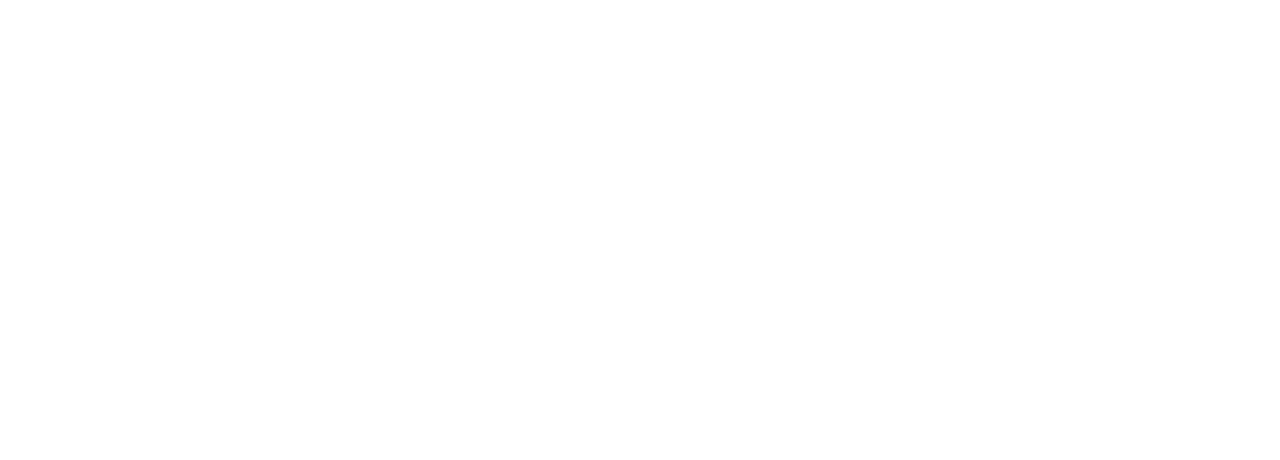
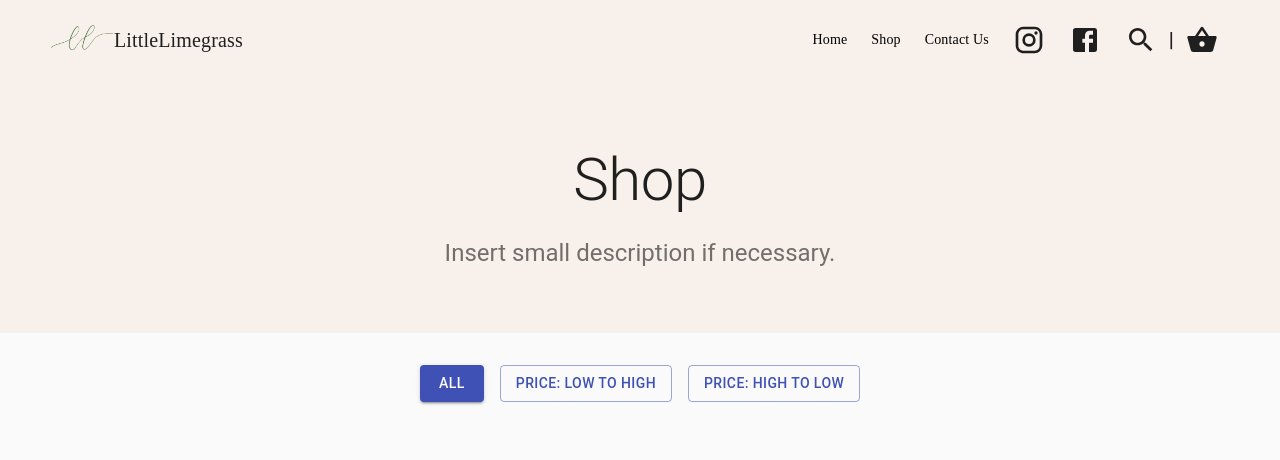
Before and after one commit to vicvip/littlelimegrass-react, a React (Create React App) app: page /shop in a window 1280 px wide. Shown: the top 460 px of the page. Built offline with nearby package versions, Linux system fonts and the light colour scheme.

Commit message:
changed product to shop, bg change

```diff
--- a/src/App.js
+++ b/src/App.js
@@ -1,12 +1,25 @@
 import React from 'react';
 import { BrowserRouter as Router, Route } from "react-router-dom"
+import { MuiThemeProvider, createMuiTheme } from "@material-ui/core/styles";
 import './App.css';
 import { Home } from './home';
-import { Products } from './products';
+import { Shop } from './shop';
 import { ContactUs } from './contact-us';
+import { CssBaseline } from '@material-ui/core';
+
+const theme = createMuiTheme({
+	palette: {
+		background: {
+			paper: "#f7f0eb"
+		}
+	}
+})
 
 function App() {
+	console.log(theme)
 	return (
+		<MuiThemeProvider theme={theme}>
+			<CssBaseline />
 			<Router>
 				<div>
 					{/* <nav>
@@ -19,10 +32,11 @@
         </nav> */}
 
 					<Route path="/" exact component={Home} />
-				<Route path="/products/" component={Products} />
+					<Route path="/shop/" component={Shop} />
 					<Route path="/contact-us/" component={ContactUs} />
 				</div>
 			</Router>
+		</MuiThemeProvider>
 	);
 }
 
--- a/src/appbar.js
+++ b/src/appbar.js
@@ -1,7 +1,3 @@
-/* eslint-disable no-mixed-spaces-and-tabs */
-//import React from "react"
-// import { BrowserRouter as Route, Link } from "react-router-dom"
-
 // import AppBar from '@material-ui/core/AppBar';
 // import Toolbar from '@material-ui/core/Toolbar';
 // import { makeStyles } from '@material-ui/core/styles';
@@ -11,103 +7,14 @@
 import FacebookIcon from '@material-ui/icons/Facebook';
 import ShoppingBasketIcon from '@material-ui/icons/ShoppingBasket';
 import SearchIcon from '@material-ui/icons/Search';
-import {Avatar} from "@material-ui/core";
+import { Avatar } from "@material-ui/core";
+import { MuiThemeProvider, createMuiTheme } from "@material-ui/core/styles";
 // import { Grid, Typography, Avatar } from "@material-ui/core";
-
-// const useStyles = makeStyles(theme => ({
-// 	icon: {
-// 		//marginRight: theme.spacing(2),
-// 		fontSize: 'xx-large',
-// 		margin: theme.spacing(1, 1.5),
-// 	},
-// 	appBar: {
-// 		//borderBottom: `1px solid ${theme.palette.divider}`,
-// 		bottom: 'auto',
-// 		top: 0,
-// 		//borderBottom: `1px solid ${theme.palette.grey[300]}`,
-// 		paddingTop: '0%',
-// 		paddingBottom: '0%',
-// 		//backgroundColor:'#36a9c4',
-// 		position: 'absolute',
-// 	},
-// 	toolbar: {
-// 		flexWrap: 'wrap',
-// 	},
-// 	link: {
-// 		margin: theme.spacing(1, 1.5),
-// 		textDecoration: 'none',
-// 		//fontWeight: 700,
-// 		fontSize: 25,
-// 		color: 'black',
-// 		fontFamily: 'cursive'
-// 	},
-// 	dockLeft: {
-// 		textAlign: 'left',
-// 		// display: 'contents'
-// 		display: '-webkit-inline-box'
-// 	},
-// 	dockCenter: {
-// 		textAlign: 'center'
-// 	},
-// 	dockRight: {
-// 		textAlign: 'right',
-// 		display: 'contents'
-// 	},
-// 	logo: {
-// 		maxWidth: '100px',
-// 		maxHeight: '40px'
-// 	}
-// }));
-
-// export function Appbar(){
-// 	const classes = useStyles();
-
-// 	return(
-// 		<AppBar position="static" color="default" elevation={0} className={classes.appBar}>
-// 			<Toolbar className={classes.toolbar}>
-// 				<Grid
-// 					container
-// 					direction="row"
-// 					justify="space-between"
-// 					alignItems="center"
-
-// 				>
-// 					<Grid item xs className={classes.dockLeft}>
-// 						{/* <img src={logo} alt="logo" className={classes.logo}/> */}
-// 						<Avatar alt="LittleLimeGrass Logo" src={logo} />
-// 						<Link variant="button" to="/" className={classes.link}>
-// 							LittleLimeGrass
-// 						</Link>
-// 					</Grid>
-// 					<Grid item xs className={classes.dockRight}>
-// 						<Link variant="button" to="/" className={classes.link}>
-// 							Home
-// 						</Link>
-// 						<Link variant="button" to="/products/" className={classes.link}>
-// 							Products
-// 						</Link>
-// 						<Link variant="button" to="/contact-us/" className={classes.link}>
-// 							Contact Us
-// 						</Link>
-// 						<InstagramIcon className={classes.icon} />
-// 						<FacebookIcon className={classes.icon} />
-// 					</Grid>
-// 				</Grid>
-
-// 			</Toolbar>
-// 		</AppBar>)
-// }
 
 import React from 'react';
 import AppBar from '@material-ui/core/AppBar';
 import Button from '@material-ui/core/Button';
-import Card from '@material-ui/core/Card';
-import CardActions from '@material-ui/core/CardActions';
-import CardContent from '@material-ui/core/CardContent';
-import CardHeader from '@material-ui/core/CardHeader';
 import CssBaseline from '@material-ui/core/CssBaseline';
-import Grid from '@material-ui/core/Grid';
-import StarIcon from '@material-ui/icons/StarBorder';
 import Toolbar from '@material-ui/core/Toolbar';
 import Typography from '@material-ui/core/Typography';
 import { BrowserRouter as Route, Link } from "react-router-dom"
@@ -115,18 +22,29 @@
 import Container from '@material-ui/core/Container';
 import Box from '@material-ui/core/Box';
 
-function Copyright() {
-	return (
-		<Typography variant="body2" color="textSecondary" align="center">
-			{'Copyright © '}
-			<Link color="inherit" href="https://material-ui.com/">
-        Your Website
-			</Link>{' '}
-			{new Date().getFullYear()}
-			{'.'}
-		</Typography>
-	);
+const defaultTheme = createMuiTheme()
+
+const theme = createMuiTheme({
+	overrides: {
+		MuiToolbar: {
+			gutters: {
+				[defaultTheme.breakpoints.down('xl')]: {
+					paddingLeft: '100px',
+					paddingRight: '100px',
+				},
+				[defaultTheme.breakpoints.down('lg')]: {
+					paddingLeft: '50px',
+					paddingRight: '50px',
+				},
+				[defaultTheme.breakpoints.down('md')]: {
+					paddingLeft: '10px',
+					paddingRight: '10px',
+				},
+
+			},
+		},
 	}
+});
 
 const useStyles = makeStyles((theme) => ({
 	'@global': {
@@ -163,16 +81,17 @@
 		margin: theme.spacing(1, 1.5),
 	},
 	large: {
-		width: theme.spacing(10),
-		height: theme.spacing(10),
+		width: theme.spacing(8),
+		height: theme.spacing(8),
 	}
 }));
 
-export function Appbar(){
+export function Appbar() {
 	const classes = useStyles();
 
 	return (
-	// <CssBaseline />
+		<MuiThemeProvider theme={theme}>
+			<CssBaseline />
 			<AppBar position="static" color="default" elevation={0} className={classes.appBar}>
 				<Toolbar className={classes.toolbar}>
 					<Avatar alt="LittleLimeGrass Logo" src={logo} className={classes.large} />
@@ -196,8 +115,8 @@
 					<Typography variant="h6" color="inherit" noWrap>
 						|
 					</Typography>
-				<ShoppingBasketIcon className={classes.icon}/>
+					<ShoppingBasketIcon className={classes.icon} />
 				</Toolbar>
-		</AppBar>)
-
+			</AppBar>
+		</MuiThemeProvider>)
 }
--- a/src/home.js
+++ b/src/home.js
@@ -88,7 +88,7 @@
 				</Container>
 				<Container maxWidth="sm">
 					<Typography component="h1" variant="h2" align="center" color="textPrimary" gutterBottom>
-					Paper Plane
+					Little Limegrass
 					</Typography>
 					<Typography variant="h5" align="center" color="textSecondary" paragraph>
 						Some short motto or phrase that captures the audience. Start shopping now!
--- a/src/products.js
+++ b/src/shop.js
@@ -76,7 +76,7 @@
 //     return <h2>Products</h2>
 // }
 
-export function Products() {
+export function Shop() {
 	const classes = useStyles();
 
 	return (
@@ -96,14 +96,12 @@
 				<div className={classes.heroContent}>
 					<Container maxWidth="sm">
 						<Typography component="h1" variant="h2" align="center" color="textPrimary" gutterBottom>
-							Products
+							Shop
 						</Typography>
 						<Typography variant="h5" align="center" color="textSecondary" paragraph>
-							Something short and leading about the collection below—its contents, the creator, etc.
-              Make it short and sweet, but not too short so folks don&apos;t simply skip over it
-              entirely.
+							Insert small description if necessary.
 						</Typography>
-						<div className={classes.heroButtons}>
+						{/* <div className={classes.heroButtons}>
 							<Grid container spacing={2} justify="center">
 								<Grid item>
 									<Button variant="contained" color="primary">
@@ -116,10 +114,30 @@
 									</Button>
 								</Grid>
 							</Grid>
-						</div>
+						</div> */}
 					</Container>
 				</div>
+				<div className={classes.heroButtons}>
+					<Grid container spacing={2} justify="center">
+						<Grid item>
+							<Button variant="contained" color="primary">
+								All
+							</Button>
+						</Grid>
+						<Grid item>
+							<Button variant="outlined" color="primary">
+								Price: Low to High
+							</Button>
+						</Grid>
+						<Grid item>
+							<Button variant="outlined" color="primary">
+								Price: High to Low
+							</Button>
+						</Grid>
+					</Grid>
+				</div>
 				<Container className={classes.cardGrid} maxWidth="md">
+
 					{/* End hero unit */}
 					<Grid container spacing={4}>
 						{cards.map(card => (
```
Lines whose indentation alone changed are shown as unchanged.
